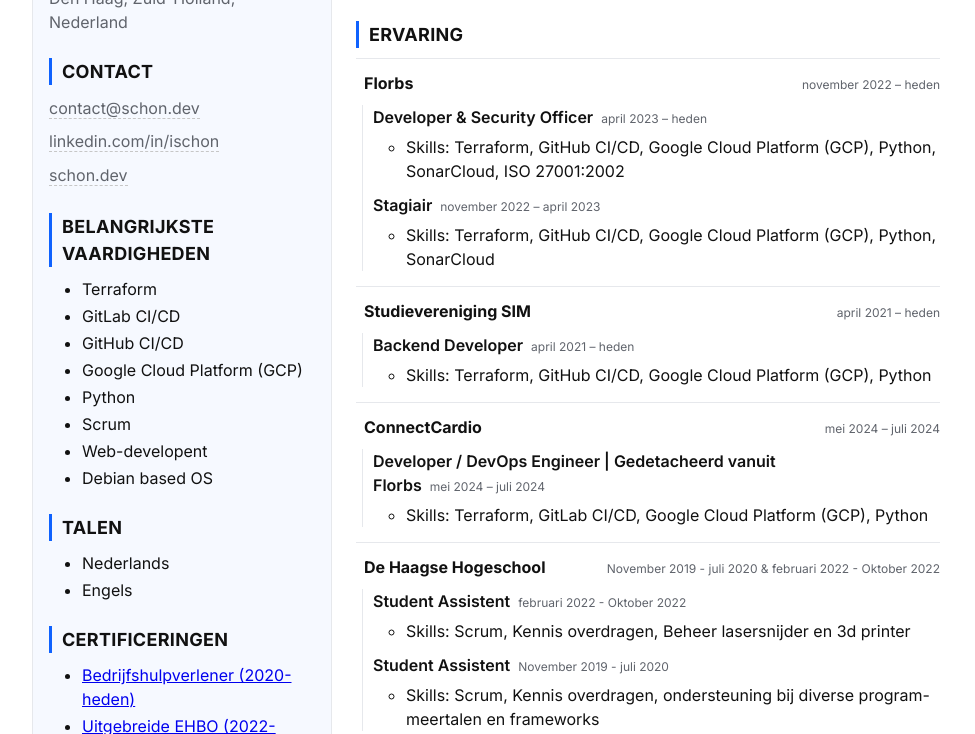
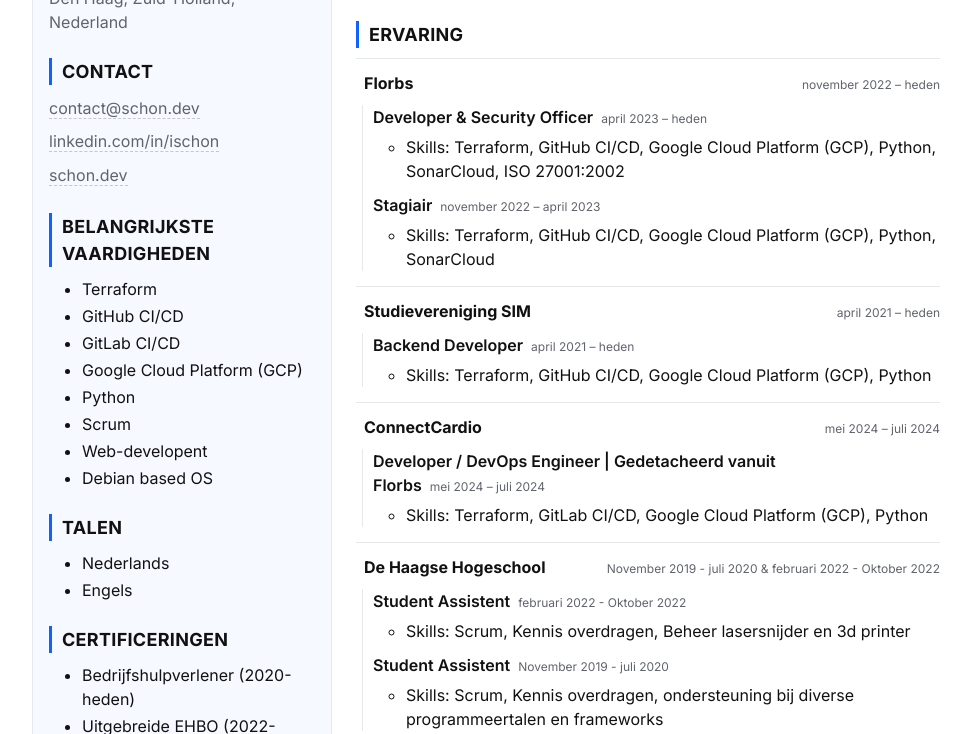
Before and after one commit to ischon/CV, a plain HTML site: page index.html in a window 1280 px wide. Shown: the part 329-1063 px from the top of the page, without its empty margins (154-1129 px from the left). Drawn offline with Linux system fonts and the light colour scheme.

Commit message:
chore: final notes

```diff
--- a/cv.json
+++ b/cv.json
@@ -15,8 +15,8 @@
   },
   "skills": [
     "Terraform",
+    "GitHub CI/CD",
     "GitLab CI/CD",
-    "GitHub CI/CD",
     "Google Cloud Platform (GCP)",
     "Python",
     "Scrum",
--- a/index.html
+++ b/index.html
@@ -99,8 +99,9 @@
             const ul = byId(targetId);
             ul.innerHTML = '';
             for (const item of items) {
-                if (typeof item === 'string') ul.appendChild(el('li', { text: item }));
-                else ul.appendChild(el('li', {}, [ el('a', { href: item.url, target: '_blank', rel: 'noopener', text: item.label }) ]));
+                if (typeof item !== "string" && item.url !== undefined ) ul.appendChild(el('li', {}, [ el('a', { href: item.url, target: '_blank', rel: 'noopener', text: item.label }) ]));
+                else if (typeof item !== "string") ul.appendChild(el('li', { text: item.label }));
+                else ul.appendChild(el('li', { text: item }));
             }
         }
 
--- a/styles.css
+++ b/styles.css
@@ -67,7 +67,7 @@
 .role ul { margin-top: 6px; }
 
 /* Typography refinements */
-p, li { hyphens: auto; }
+p, li { hyphens: manual; }
 ul { margin: 8px 0 0 8px; padding-inline-start: 25px}
 li { margin: 3px 0; }
 
```
